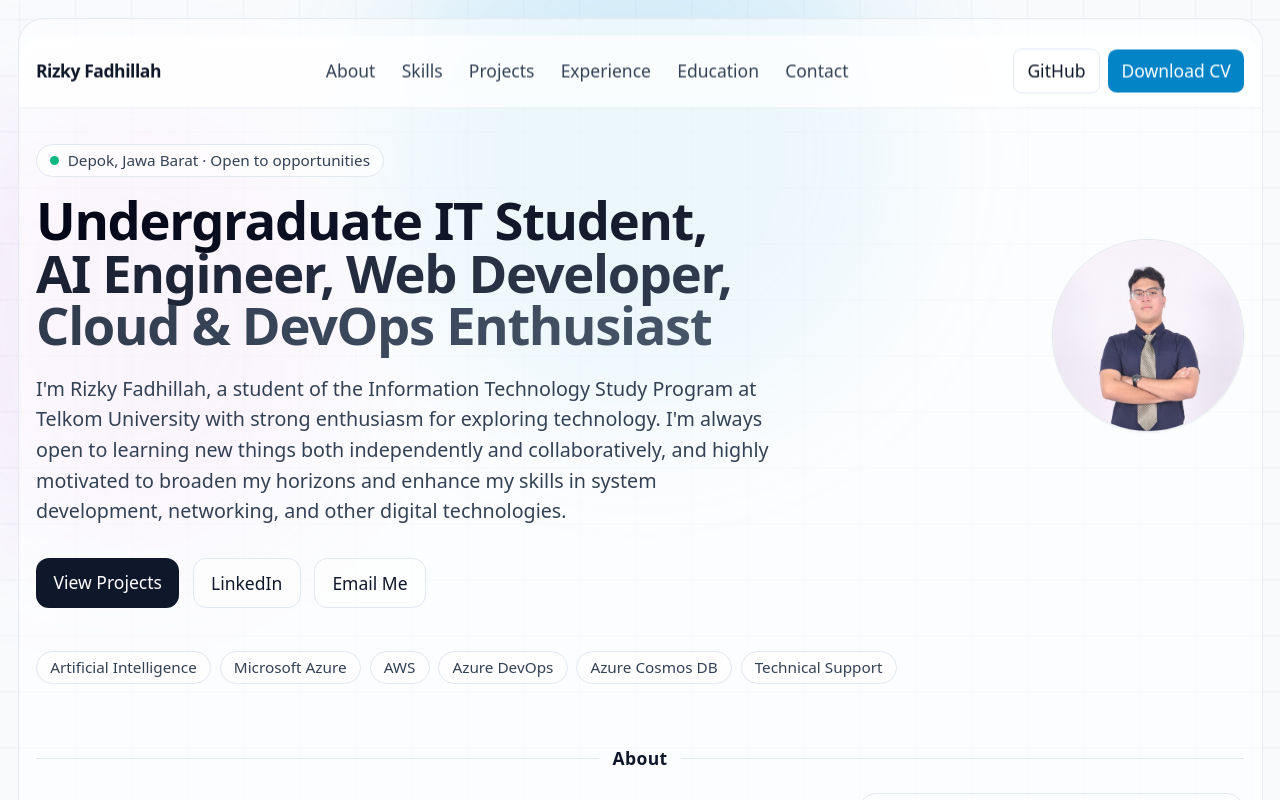
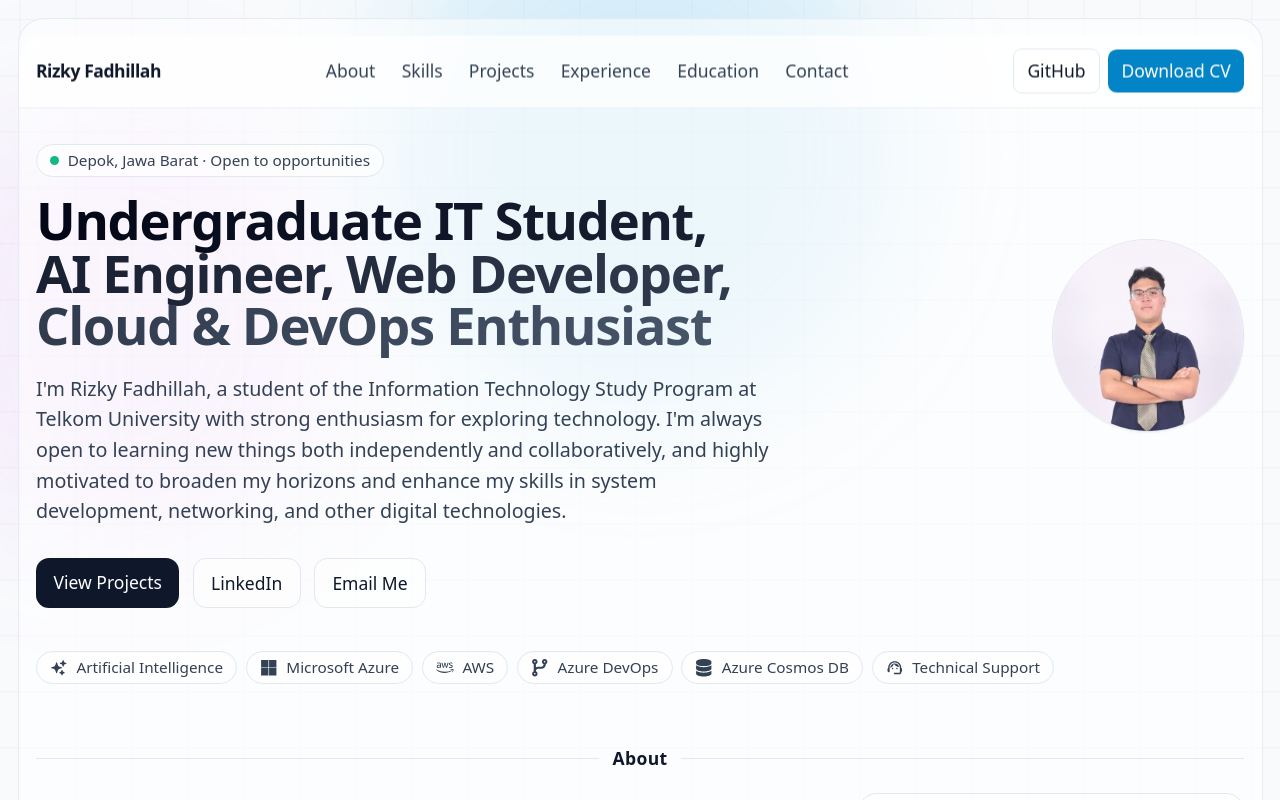
Before and after one commit to Kiryzsuuu/portofolio-rizky, a React (Vite) app: page / in a window 1280 px wide. Shown: the top 800 px of the page. Built offline with nearby package versions, Linux system fonts and the light colour scheme.

Commit message:
Add icons to highlights

```diff
--- a/package.json
+++ b/package.json
@@ -12,7 +12,8 @@
   "dependencies": {
     "framer-motion": "^12.34.0",
     "react": "^19.2.0",
-    "react-dom": "^19.2.0"
+    "react-dom": "^19.2.0",
+    "react-icons": "^5.5.0"
   },
   "devDependencies": {
     "@eslint/js": "^9.39.1",
--- a/src/App.tsx
+++ b/src/App.tsx
@@ -1,4 +1,7 @@
 import { motion, useReducedMotion } from 'framer-motion'
+import { HiSparkles } from 'react-icons/hi2'
+import { FaAws, FaCodeBranch, FaDatabase, FaMicrosoft } from 'react-icons/fa6'
+import { MdSupportAgent } from 'react-icons/md'
 import { profile } from './data/profile'
 
 function classNames(...values: Array<string | false | null | undefined>) {
@@ -18,6 +21,19 @@ function App() {
   const reveal = {
     hidden: { opacity: 0, y: 14 },
     visible: { opacity: 1, y: 0 },
+  }
+
+  const highlightIcon = (label: string) => {
+    const key = label.trim().toLowerCase()
+
+    if (key === 'artificial intelligence' || key === 'ai') return HiSparkles
+    if (key === 'microsoft azure' || key === 'azure') return FaMicrosoft
+    if (key === 'aws' || key.includes('amazon')) return FaAws
+    if (key === 'azure devops' || key === 'devops') return FaCodeBranch
+    if (key === 'azure cosmos db' || key === 'cosmos db') return FaDatabase
+    if (key === 'technical support' || key === 'support') return MdSupportAgent
+
+    return null
   }
 
   return (
@@ -150,9 +166,13 @@ function App() {
             {profile.stackHighlights.map((item) => (
               <span
                 key={item}
-                className="rounded-full border border-slate-200 bg-white/70 px-3 py-1 text-sm text-slate-700"
+                className="inline-flex items-center gap-2 rounded-full border border-slate-200 bg-white/70 px-3 py-1 text-sm text-slate-700"
               >
-                {item}
+                {(() => {
+                  const Icon = highlightIcon(item)
+                  return Icon ? <Icon aria-hidden className="h-4 w-4 text-slate-700" /> : null
+                })()}
+                <span>{item}</span>
               </span>
             ))}
           </div>
```
Also changed, not shown: 1 other file (tests, documents, lock files or other folders).
